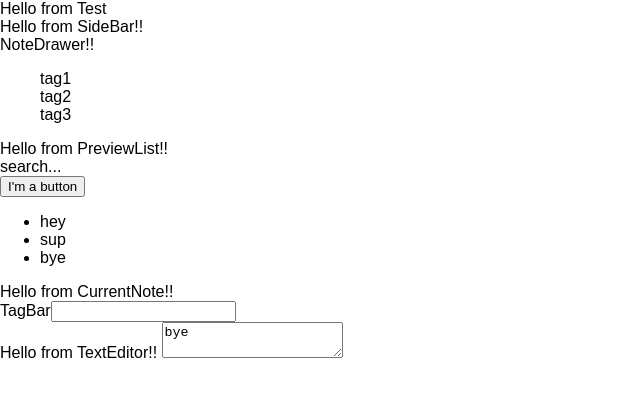
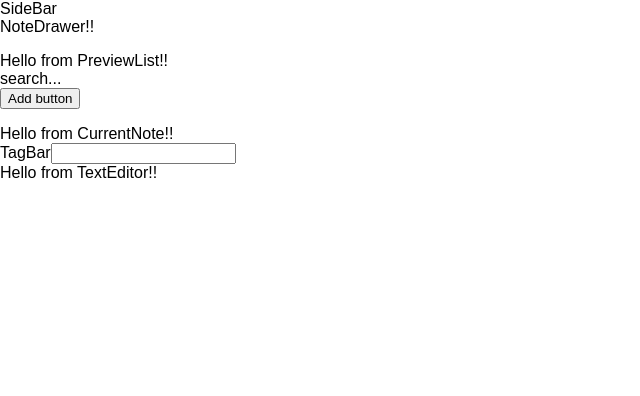
Before and after one commit to brndng/note-taking-tool, a React (Create React App) app: page / in a window 1280 px wide. Shown: the top 396 px of the page, without its empty margins (0-640 px from the left). Built offline with nearby package versions, Linux system fonts and the light colour scheme.

Commit message:
create notes with unique ids

```diff
--- a/src/App.js
+++ b/src/App.js
@@ -8,7 +8,6 @@ class App extends Component {
   render() {
     return (
       <div className="App">
-        <Test />
         <SideBar />
         <PreviewList />
         <CurrentNote />
--- a/src/actions/index.js
+++ b/src/actions/index.js
@@ -1,7 +1,10 @@
 export const createNote = note => {
+  const uniqueDate = new Date();
+  const id = uniqueDate.valueOf();
+
   return {
     type: "NOTE_CREATED",
-    payload: note
+    payload: { text: "", tags: [], id }
   };
 };
 
--- a/src/components/AddButton.jsx
+++ b/src/components/AddButton.jsx
@@ -1,9 +1,22 @@
 import React, { Component } from "react";
+import { connect } from "react-redux";
+import { bindActionCreators } from "redux";
+import { createNote } from "../actions";
 
 class AddButton extends Component {
   render() {
-    return <button>I'm a button</button>;
+    const { createNote } = this.props;
+    return <button onClick={createNote}>Add button</button>;
   }
 }
 
-export default AddButton;
+const matchDispatchToProps = dispatch => {
+  return bindActionCreators({ createNote }, dispatch);
+};
+
+export default connect(
+  null,
+  matchDispatchToProps
+)(AddButton);
+
+// export default AddButton;
--- a/src/components/PreviewList.jsx
+++ b/src/components/PreviewList.jsx
@@ -14,8 +14,8 @@ class PreviewList extends Component {
           <Search /> <AddButton />
         </div>
         <ul>
-          {notes.map((note, i) => (
-            <Preview note={note} key={i} />
+          {Object.entries(notes).map(note => (
+            <Preview note={note[1]} key={note[0]} />
           ))}
         </ul>
       </div>
--- a/src/components/SideBar.jsx
+++ b/src/components/SideBar.jsx
@@ -5,7 +5,7 @@ class SideBar extends Component {
   render() {
     return (
       <div>
-        Hello from SideBar!! <NoteDrawer />
+        SideBar <NoteDrawer />
       </div>
     );
   }
--- a/src/components/TagBar.jsx
+++ b/src/components/TagBar.jsx
@@ -1,4 +1,7 @@
 import React, { Component } from "react";
+import { connect } from "react-redux";
+import { bindActionCreators } from "redux";
+import { createTag } from "../actions";
 
 class TagBar extends Component {
   render() {
@@ -11,4 +14,17 @@ class TagBar extends Component {
   }
 }
 
-export default TagBar;
+// const mapStateToProps = ({ note, notes, tag, tags }) => {
+//   return { note, notes, tag, tags };
+// };
+
+const matchDispatchToProps = dispatch => {
+  return bindActionCreators({ createTag }, dispatch);
+};
+
+export default connect(
+  null,
+  matchDispatchToProps
+)(TagBar);
+
+// export default TagBar;
--- a/src/components/TextEditor.jsx
+++ b/src/components/TextEditor.jsx
@@ -12,19 +12,19 @@ class TextEditor extends Component {
     // initial note should be store.note (curr)
   }
   render() {
-    const { note, editNote } = this.props;
+    const { editNote } = this.props;
 
     return (
       <div>
         Hello from TextEditor!!{" "}
-        <textarea value={note.text} onChange={e => editNote(e.target.value)} />
+        {/* <textarea value={note.text} onChange={e => editNote(e.target.value)} /> */}
       </div>
     );
   }
 }
 
-const mapStateToProps = ({ note }) => {
-  return { note };
+const mapStateToProps = ({ noteId }) => {
+  return { noteId };
 };
 
 const matchDispatchToProps = dispatch => {
--- a/src/reducers/index.js
+++ b/src/reducers/index.js
@@ -1,11 +1,12 @@
 import { combineReducers } from "redux";
-import note from "./note";
+// import note from "./note";
+import noteId from "./note-id";
 import notes from "./notes";
 import tag from "./tag";
 import tags from "./tags";
 
 export default combineReducers({
-  note,
+  noteId,
   notes,
   tag,
   tags
--- /dev/null
+++ b/src/reducers/note-id.js
@@ -0,0 +1,9 @@
+export default (state = "", action) => {
+  switch (action.type) {
+    case "NOTE_CREATED": {
+      return action.payload.id;
+    }
+    default:
+      return state;
+  }
+};
--- a/src/reducers/notes.js
+++ b/src/reducers/notes.js
@@ -1,15 +1,21 @@
-export default (state = [], action) => {
-  const newState = state.map(note => {
-    return { ...note, tags: note.tags.map(tag => tag) };
-  });
+export default (state = {}, action) => {
+  // const newState = state.map(note => {
+  //   return { ...note, tags: note.tags.map(tag => tag) };
+  // });
+  const newState = {};
+  for (let id in state) {
+    const note = state[id];
+    newState[id] = { ...note, tags: note.tags.map(tag => tag) };
+  }
 
   switch (action.type) {
     case "NOTE_CREATED": {
+      const { id, text, tags } = action.payload;
       const newNote = {
-        ...action.payload,
-        tags: action.payload.tags.map(tag => tag)
+        text,
+        tags
       };
-      return [...newState, newNote];
+      return { ...newState, [id]: newNote };
     }
     default:
       return state;
```
